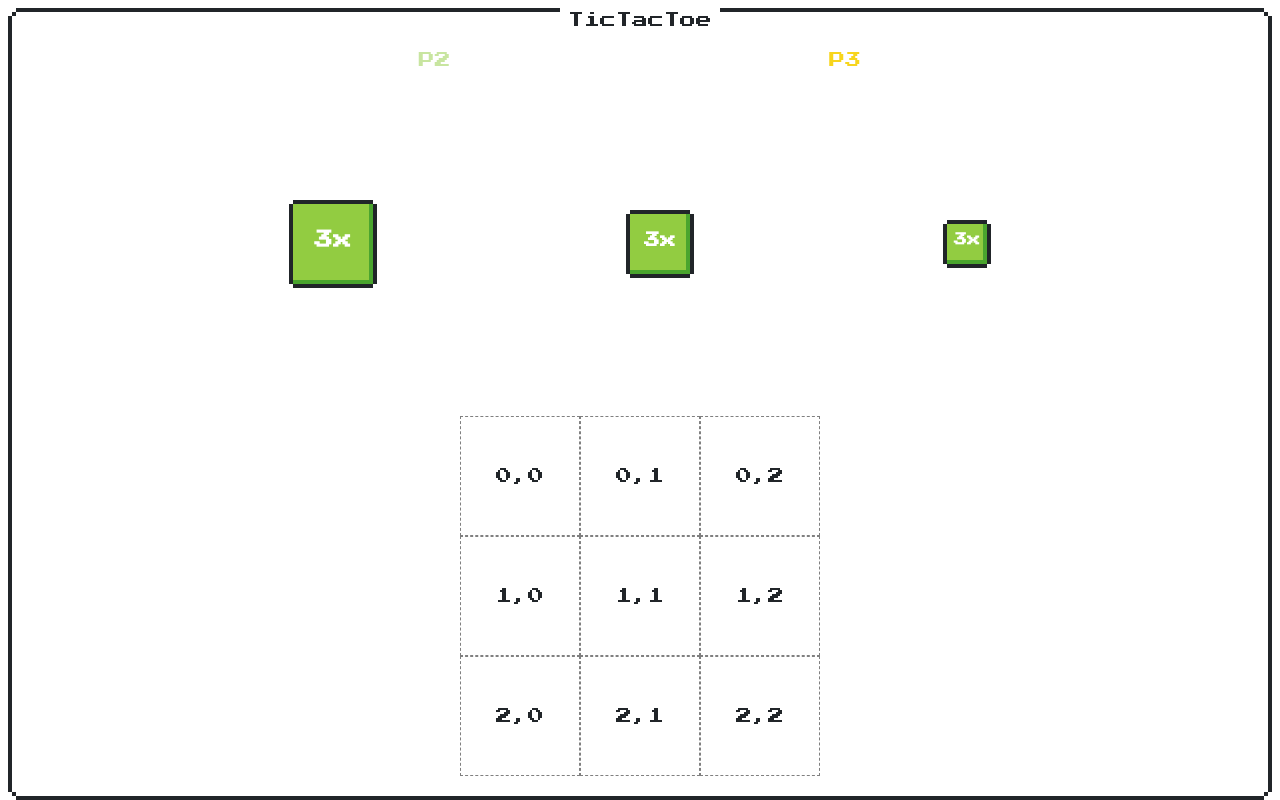
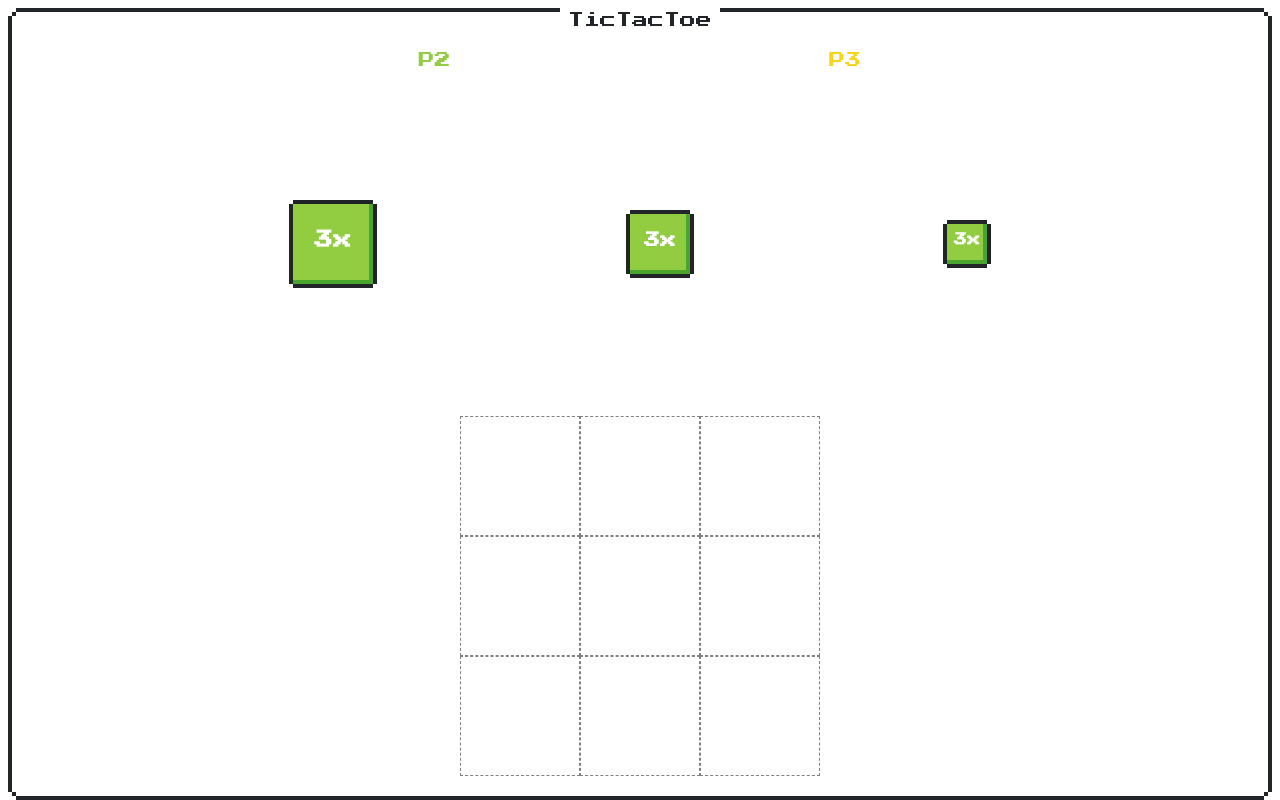
Before and after one commit to developerium/super-tic-tac-toe, a React (Create React App) app: page /game in a window 1280 px wide. Built offline with nearby package versions, Linux system fonts and the light colour scheme.

Commit message:
Tile shows pin size, in the center

```diff
--- a/src/component/game/TileFC.tsx
+++ b/src/component/game/TileFC.tsx
@@ -2,9 +2,8 @@ import React, { FC, useContext } from 'react';
 import styled from 'styled-components';
 import { Droppable } from 'react-beautiful-dnd';
 
-import { Tile } from '../../game/tile/tile';
+import { Pin, Tile } from '../../game/tile/tile';
 import { GameContext } from '../game-context/GameContext';
-import { PlayerAvatar } from './PlayerAvatar';
 import { Player } from '../../game/player-manager/player-manager';
 import { PlayerPiece } from './PlayerPiece';
 
@@ -15,13 +14,26 @@ interface TileProps {
 }
 
 const Box = styled.div`
+  display: flex;
+  justify-content: center;
+  align-items: center;
   border: 1px dashed gray;
   width: 120px;
   height: 120px;
-  display: flex;
-  flex-direction: column;
-  justify-content: center;
 `;
+
+const getPinSymbol = (pin: Pin) => {
+  switch (pin) {
+  case Pin.Small:
+    return 'S';
+  case Pin.Medium:
+    return 'M';
+  case Pin.Large:
+    return 'L';
+  default:
+    return 'unknown';
+  }
+};
 
 export const TileFC: FC<TileProps> = ({ tile, y, x }) => {
   const { playerManager } = useContext(GameContext);
@@ -39,13 +51,11 @@ export const TileFC: FC<TileProps> = ({ tile, y, x }) => {
           }
         >
           {!player && (
-            <div>
-              {x},{y}
-            </div>
+            <div />
           )}
           {player && typeof tile?.pin !== 'undefined' && (
-            <PlayerPiece pin={tile?.pin} className={player.cssClass}>
-              <PlayerAvatar index={player.index} className={''} />
+            <PlayerPiece pin={tile.pin} className={player.cssClass}>
+              {getPinSymbol(tile.pin)}
             </PlayerPiece>
           )}
         </Box>
```
